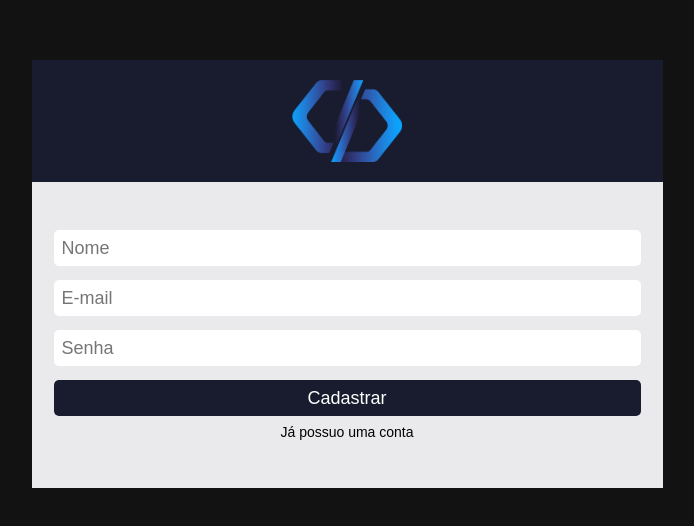
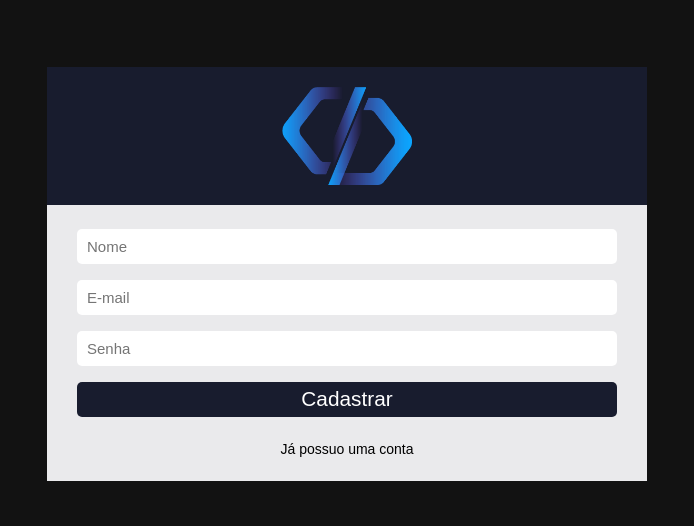
Before and after one commit to joaocolchalski/sistema_de_chamados_reactjs, a React (Create React App) app: page /signup in a window 1280 px wide. Shown: the part 126-652 px from the top of the page, without its empty margins (293-987 px from the left). Built offline with nearby package versions, Linux system fonts and the light colour scheme; no server answers.

Commit message:
Arrumando o Projeto

```diff
--- a/src/contexts/app.js
+++ b/src/contexts/app.js
@@ -17,8 +17,8 @@ export default function AuthProvider({ children }) {
     const navigate = useNavigate()
 
     useEffect(() => {
-        function checkLogin() {
-            onAuthStateChanged(auth, async (user) => {
+        async function checkLogin() {
+            onAuthStateChanged(auth, (user) => {
                 if (user) {
                     const userData = {
                         uid: user.uid,
@@ -29,7 +29,6 @@ export default function AuthProvider({ children }) {
 
                     localStorage.setItem('@detailUser', JSON.stringify(userData))
 
-                    console.log(userData)
                     setProfilePhotoURL(user.photoURL)
                     setUser(userData)
                     setSigned(true)
@@ -79,7 +78,7 @@ export default function AuthProvider({ children }) {
         await createUserWithEmailAndPassword(auth, email, password)
             .then((value) => {
                 const userData = {
-                    uid: value.user.ui,
+                    uid: value.user.uid,
                     email: email,
                     name: name,
                     photoURL: value.user.photoURL
--- a/src/index.css
+++ b/src/index.css
@@ -4,22 +4,27 @@
   box-sizing: border-box;
 }
 
-body {
-  font-family: sans-serif;
-  background-color: #121212;
+body, html, #root {
+  height: auto;
+  min-height: 100vh;
   width: auto;
   min-width: 100vw;
-  height: auto;
-  min-height: 100vh;
+}
+
+body{
+  font-family: sans-serif;
+  font-size: 14px;
+  background-color: #121212;
 }
 
 button{
   cursor: pointer;
 }
 
-html, #root{
-  height: auto;
-  min-height: 100vh;
-  width: auto;
-  min-width: 100vw;
+a{
+  text-decoration: none;
 }
+
+ul{
+  list-style: none;
+}
--- a/src/pages/Home/index.js
+++ b/src/pages/Home/index.js
@@ -46,7 +46,7 @@ export default function Home() {
         async function loadCalleds() {
             const collectionRef = collection(db, 'calleds')
 
-            const q = query(collectionRef, orderBy('createdAt', 'desc'), where('userUID', '==', user.uid))
+            const q = query(collectionRef, orderBy('createdAt', 'desc'), where('userUID', '==', user?.uid))
 
             onSnapshot(q, (calleds) => {
                 let listCalleds = []
@@ -67,7 +67,7 @@ export default function Home() {
         }
 
         loadCalleds()
-    }, [user.uid])
+    }, [user?.uid])
 
     async function handleDeleteCalled(id) {
         const docRef = doc(db, 'calleds', id)
--- a/src/pages/Home/style.js
+++ b/src/pages/Home/style.js
@@ -20,12 +20,8 @@ export const ButtonNewCalled = styled.button`
     align-items: center;
     justify-content: center;
     font-size: 20px;
-    height: 100%;
-    max-height: 40px;
-    min-height: 32px;
-    width: 100%;
-    max-width: 180px;
-    min-width: 80px;
+    height: 40px;
+    width: 180px;
     border: 0;
     background-color: #83BF02;
     color: #fff;
@@ -85,7 +81,6 @@ export const Buttons = styled.div`
     display: flex;
     justify-content: center;
     align-items: center;
-    width: 100%;
     gap: 5px;
 `
 
--- a/src/pages/SignIn/index.js
+++ b/src/pages/SignIn/index.js
@@ -1,13 +1,14 @@
 import { useContext, useState } from "react"
 import { AuthContext } from "../../contexts/app"
+import logo from '../../assets/logo-maior.png'
 import {
-    Container,
+    ContainerCenter,
+    Login,
+    LogoArea,
+    LogoImg,
     Form,
-    LogoContainer,
-    LogoContainerImg,
-    FormContainer,
-    FormContainerInput,
-    FormContainerButton,
+    FormInput,
+    FormButton,
     StyledLink
 } from "../SignUp/style"
 
@@ -23,31 +24,32 @@ export default function SignIn() {
     }
 
     return (
-        <Container>
-            <Form onSubmit={SignIn}>
-                <LogoContainer >
-                    <LogoContainerImg src={require("../../assets/logo-maior.png")} alt="Logo da Empresa" />
-                </LogoContainer>
+        <ContainerCenter>
+            <Login>
+                <LogoArea>
+                    <LogoImg src={logo} alt="Logo da Empresa" />
+                </LogoArea>
 
-                <FormContainer>
-                    <FormContainerInput
+                <Form onSubmit={SignIn}>
+                    <FormInput
                         type="email"
                         placeholder="E-mail"
                         value={email}
                         onChange={(e) => setEmail(e.target.value)}
                     />
 
-                    <FormContainerInput
+                    <FormInput
                         type="password"
                         placeholder="Senha"
                         value={password}
                         onChange={(e) => setPassword(e.target.value)}
                     />
 
-                    <FormContainerButton type="submit">Acessar</FormContainerButton>
-                    <StyledLink to={'/signup'}>Criar uma conta</StyledLink>
-                </FormContainer>
-            </Form>
-        </Container>
+                    <FormButton type="submit">Acessar</FormButton>
+                </Form>
+
+                <StyledLink to={'/signup'}>Criar uma conta</StyledLink>
+            </Login>
+        </ContainerCenter>
     )
 }
--- a/src/pages/SignUp/index.js
+++ b/src/pages/SignUp/index.js
@@ -1,18 +1,18 @@
 import { useContext, useState } from "react"
 import { AuthContext } from "../../contexts/app"
-
+import logo from '../../assets/logo-maior.png'
 import {
-    Container,
+    ContainerCenter,
+    Login,
+    LogoArea,
+    LogoImg,
     Form,
-    LogoContainer,
-    LogoContainerImg,
-    FormContainer,
-    FormContainerInput,
-    FormContainerButton,
+    FormInput,
+    FormButton,
     StyledLink
 } from "./style"
 
-export default function SignUp() {
+export default function SignIn() {
     const [name, setName] = useState('')
     const [email, setEmail] = useState('')
     const [password, setPassword] = useState('')
@@ -25,38 +25,39 @@ export default function SignUp() {
     }
 
     return (
-        <Container>
-            <Form onSubmit={SignUp}>
-                <LogoContainer className="logo-container">
-                    <LogoContainerImg src={require("../../assets/logo-maior.png")} alt="Logo da Empresa" />
-                </LogoContainer>
+        <ContainerCenter>
+            <Login>
+                <LogoArea>
+                    <LogoImg src={logo} alt="Logo da Empresa" />
+                </LogoArea>
 
-                <FormContainer className="form-container">
-                    <FormContainerInput
+                <Form onSubmit={SignUp}>
+                    <FormInput
                         type="text"
                         placeholder="Nome"
                         value={name}
                         onChange={(e) => setName(e.target.value)}
                     />
 
-                    <FormContainerInput
+                    <FormInput
                         type="email"
                         placeholder="E-mail"
                         value={email}
                         onChange={(e) => setEmail(e.target.value)}
                     />
 
-                    <FormContainerInput
+                    <FormInput
                         type="password"
                         placeholder="Senha"
                         value={password}
                         onChange={(e) => setPassword(e.target.value)}
                     />
 
-                    <FormContainerButton type="submit">Cadastrar</FormContainerButton>
-                    <StyledLink to={'/'}>Já possuo uma conta</StyledLink>
-                </FormContainer>
-            </Form>
-        </Container>
+                    <FormButton type="submit">Cadastrar</FormButton>
+                </Form>
+
+                <StyledLink to={'/'}>Já possuo uma conta</StyledLink>
+            </Login>
+        </ContainerCenter>
     )
 }
--- a/src/pages/SignUp/style.js
+++ b/src/pages/SignUp/style.js
@@ -1,75 +1,69 @@
 import styled from "styled-components";
 import { Link } from "react-router-dom";
 
-export const Container = styled.div`
+export const ContainerCenter = styled.div`
     display: flex;
-    flex-direction: column;
     align-items: center;
     justify-content: center;
-    width: 100%;
+    height: auto;
     min-height: 100vh;
-    height: auto;
+    padding: 0 12px;
 `
 
-export const Form = styled.form`
+export const Login = styled.div`
+    width: 90%;
+    max-width: 600px;
+    background-color: #eaeaec;
     display: flex;
+    align-items: center;
+    justify-content: center;
     flex-direction: column;
-    align-items: center;
-    width: 90%;
-    max-width: 631px;
-    background-color: #eaeaec;
 `
 
-export const LogoContainer = styled.div`
+export const LogoArea = styled.div`
     width: 100%;
-    height: 100%;
-    max-height: 200px;
     background-color: #181c2e;
     display: flex;
     justify-content: center;
     align-items: center;
 `
 
-export const LogoContainerImg = styled.img`
+export const LogoImg = styled.img`
     width: 100%;
     height: auto;
-    max-width: 150px;
+    max-width: 170px;
     padding: 20px;
 `
 
-export const FormContainer = styled.div`
+export const Form = styled.form`
     display: flex;
-    width: 100%;
-    justify-content: center;
-    align-items: center;
     flex-direction: column;
-    padding: 48px 22px;
+    margin-top: 1.5rem;
+    width: 90%;
 `
 
-export const FormContainerInput = styled.input`
-    padding: 0 8px;
-    width: 100%;
+export const FormInput = styled.input`
+    padding: 10px;
     border: 0;
-    height: 36px;
-    font-size: 18px;
-    margin-bottom: 14px;
+    height: 35px;
+    font-size: 15px;
+    margin-bottom: 1rem;
     background-color: #fff;
     border-radius: 5px;
 `
 
-export const FormContainerButton = styled.button`
-    width: 100%;
+export const FormButton = styled.button`
     border: 0;
-    height: 36px;
+    height: 35px;
     background-color: #181c2e;
     color: #fff;
-    font-size: 18px;
+    font-size: 1.3rem;
     border-radius: 5px;
-    margin-bottom: 8px;
 `
 
 export const StyledLink = styled(Link)`
     font-size: 14px;
     color:#000;
     text-decoration: none;
+    margin: 1.5rem 0;
 `
```
Also changed, not shown: 1 other file (tests, documents, lock files or other folders).
